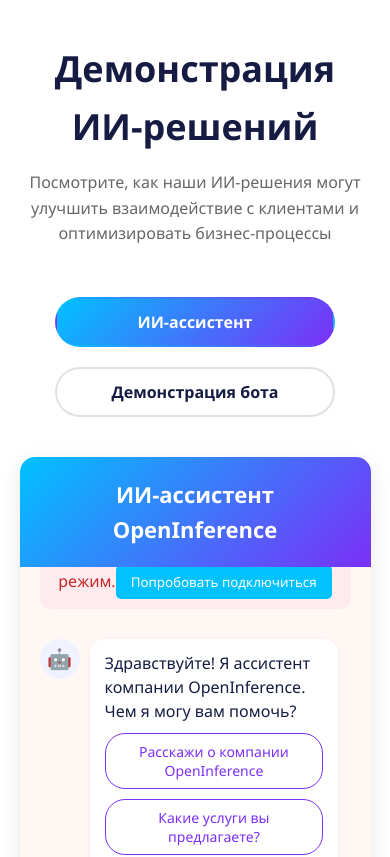
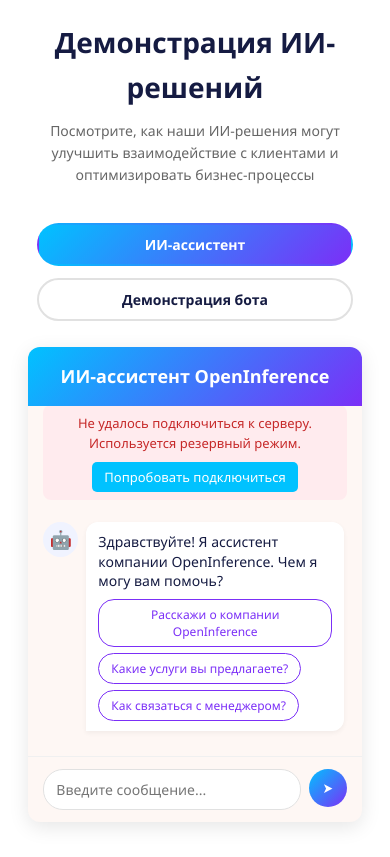
Before and after one commit to mr-ceri-mrum/OpenInferenceV2, a React (Create React App) app: page /services in a window 390 px wide. Shown: the part 4340-5197 px from the top of the page. Built offline with nearby package versions, Linux system fonts and the light colour scheme; no server answers; a web font is replaced by a local one.

Commit message:
Improve mobile layout for ChatDemo component

```diff
--- a/src/components/sections/ChatDemo.js
+++ b/src/components/sections/ChatDemo.js
@@ -5,11 +5,19 @@
 const ChatDemoSection = styled.section`
   padding: 80px 0;
   background-color: var(--white);
+
+  @media (max-width: 768px) {
+    padding: 60px 0; // Уменьшаем отступы для мобильной версии
+  }
 `;
 
 const SectionTitle = styled.div`
   text-align: center;
   margin-bottom: 40px;
+
+  @media (max-width: 768px) {
+    margin-bottom: 30px;
+  }
 `;
 
 const Title = styled.h2`
@@ -17,12 +25,22 @@
   font-weight: 700;
   color: var(--dark-blue);
   margin-bottom: 15px;
+
+  @media (max-width: 768px) {
+    font-size: 28px;
+    margin-bottom: 10px;
+  }
 `;
 
 const Subtitle = styled.p`
   color: #666;
   max-width: 700px;
   margin: 0 auto;
+
+  @media (max-width: 768px) {
+    font-size: 14px;
+    padding: 0 15px;
+  }
 `;
 
 const TabsContainer = styled.div`
@@ -33,6 +51,7 @@
   @media (max-width: 768px) {
     flex-direction: column;
     align-items: center;
+    margin-bottom: 20px;
   }
 `;
 
@@ -53,8 +72,10 @@
   }
 
   @media (max-width: 768px) {
-    margin: 10px 0;
-    width: 80%;
+    margin: 6px 0;
+    width: 90%;
+    padding: 10px 20px;
+    font-size: 14px;
   }
 `;
 
@@ -65,6 +86,11 @@
   border-radius: 15px;
   overflow: hidden;
   box-shadow: 0 5px 20px rgba(0, 0, 0, 0.1);
+
+  @media (max-width: 768px) {
+    width: 95%;
+    border-radius: 12px;
+  }
 `;
 
 const ChatHeader = styled.div`
@@ -72,12 +98,20 @@
   color: var(--white);
   padding: 20px;
   text-align: center;
+
+  @media (max-width: 768px) {
+    padding: 15px;
+  }
 `;
 
 const ChatHeaderTitle = styled.h3`
   font-size: 22px;
   font-weight: 600;
   margin: 0;
+
+  @media (max-width: 768px) {
+    font-size: 18px;
+  }
 `;
 
 const ChatBody = styled.div`
@@ -87,6 +121,12 @@
   display: flex;
   flex-direction: column;
   gap: 15px;
+
+  @media (max-width: 768px) {
+    padding: 15px;
+    height: 350px; // Уменьшаем высоту для мобильных устройств
+    gap: 10px;
+  }
 `;
 
 const Message = styled.div`
@@ -97,6 +137,10 @@
   @keyframes fadeIn {
     from { opacity: 0; transform: translateY(10px); }
     to { opacity: 1; transform: translateY(0); }
+  }
+
+  @media (max-width: 768px) {
+    margin-bottom: 10px;
   }
 `;
 
@@ -110,11 +154,21 @@
   justify-content: center;
   margin-right: 10px;
   flex-shrink: 0;
+
+  @media (max-width: 768px) {
+    width: 35px;
+    height: 35px;
+    margin-right: 8px;
+  }
 `;
 
 const BotIcon = styled.div`
   color: var(--primary-purple);
   font-size: 20px;
+
+  @media (max-width: 768px) {
+    font-size: 18px;
+  }
 `;
 
 const UserAvatar = styled.div`
@@ -128,11 +182,21 @@
   margin-left: 10px;
   flex-shrink: 0;
   order: 2;
+
+  @media (max-width: 768px) {
+    width: 35px;
+    height: 35px;
+    margin-left: 8px;
+  }
 `;
 
 const UserIcon = styled.div`
   color: var(--primary-blue);
   font-size: 20px;
+
+  @media (max-width: 768px) {
+    font-size: 18px;
+  }
 `;
 
 const MessageContent = styled.div`
@@ -143,6 +207,12 @@
   box-shadow: 0 2px 5px rgba(0, 0, 0, 0.05);
   order: ${props => props.isUser ? 1 : 0};
   max-width: 80%;
+
+  @media (max-width: 768px) {
+    padding: 10px 12px;
+    border-radius: ${props => props.isUser ? '12px 12px 0 12px' : '12px 12px 12px 0'};
+    max-width: 85%; // Немного увеличиваем для лучшего использования пространства
+  }
 `;
 
 const MessageText = styled.p`
@@ -150,6 +220,11 @@
   color: var(--dark-blue);
   line-height: 1.5;
   white-space: pre-wrap;
+
+  @media (max-width: 768px) {
+    font-size: 14px;
+    line-height: 1.4;
+  }
 `;
 
 const QuestionButtons = styled.div`
@@ -157,6 +232,11 @@
   flex-wrap: wrap;
   gap: 10px;
   margin-top: 10px;
+
+  @media (max-width: 768px) {
+    margin-top: 8px;
+    gap: 6px;
+  }
 `;
 
 const QuestionButton = styled.button`
@@ -173,12 +253,22 @@
     background-color: var(--primary-purple);
     color: var(--white);
   }
+
+  @media (max-width: 768px) {
+    padding: 6px 12px;
+    font-size: 12px;
+    border-radius: 16px;
+  }
 `;
 
 const ChatFooter = styled.div`
   padding: 15px 20px;
   border-top: 1px solid #f0f0f0;
   display: flex;
+
+  @media (max-width: 768px) {
+    padding: 12px 15px;
+  }
 `;
 
 const ChatInput = styled.input`
@@ -192,6 +282,12 @@
   &:focus {
     border-color: var(--primary-purple);
     box-shadow: 0 0 0 2px rgba(123, 47, 247, 0.1);
+  }
+
+  @media (max-width: 768px) {
+    padding: 10px 12px;
+    font-size: 14px;
+    border-radius: 20px;
   }
 `;
 
@@ -213,6 +309,13 @@
     transform: translateY(-2px);
     box-shadow: 0 5px 10px rgba(0, 0, 0, 0.1);
   }
+
+  @media (max-width: 768px) {
+    width: 38px;
+    height: 38px;
+    margin-left: 8px;
+    font-size: 14px;
+  }
 `;
 
 const ErrorMessage = styled.div`
@@ -222,6 +325,13 @@
   border-radius: 10px;
   margin-bottom: 15px;
   text-align: center;
+
+  @media (max-width: 768px) {
+    padding: 8px 12px;
+    font-size: 13px;
+    margin-bottom: 12px;
+    border-radius: 8px;
+  }
 `;
 
 const ReconnectButton = styled.button`
@@ -236,6 +346,12 @@
 
   &:hover {
     background-color: var(--primary-purple);
+  }
+
+  @media (max-width: 768px) {
+    padding: 6px 12px;
+    margin-top: 8px;
+    font-size: 13px;
   }
 `;
 
```
